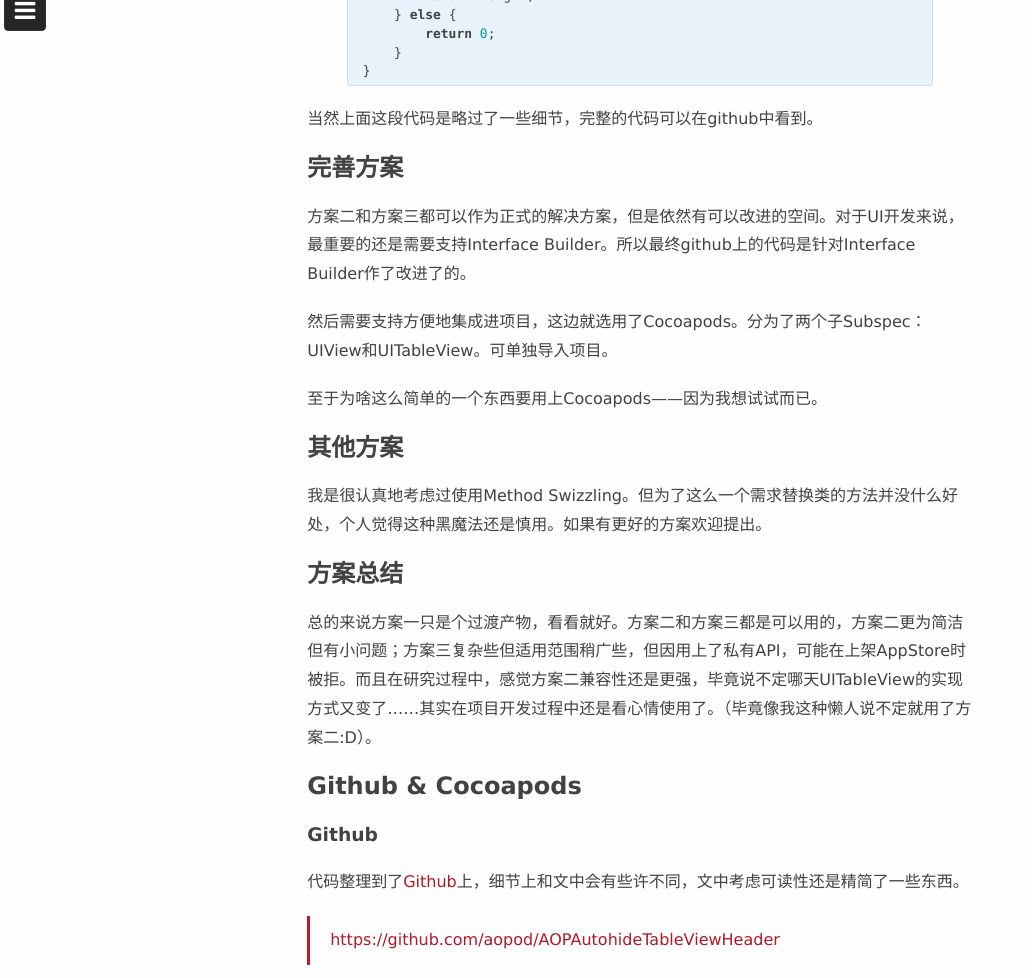
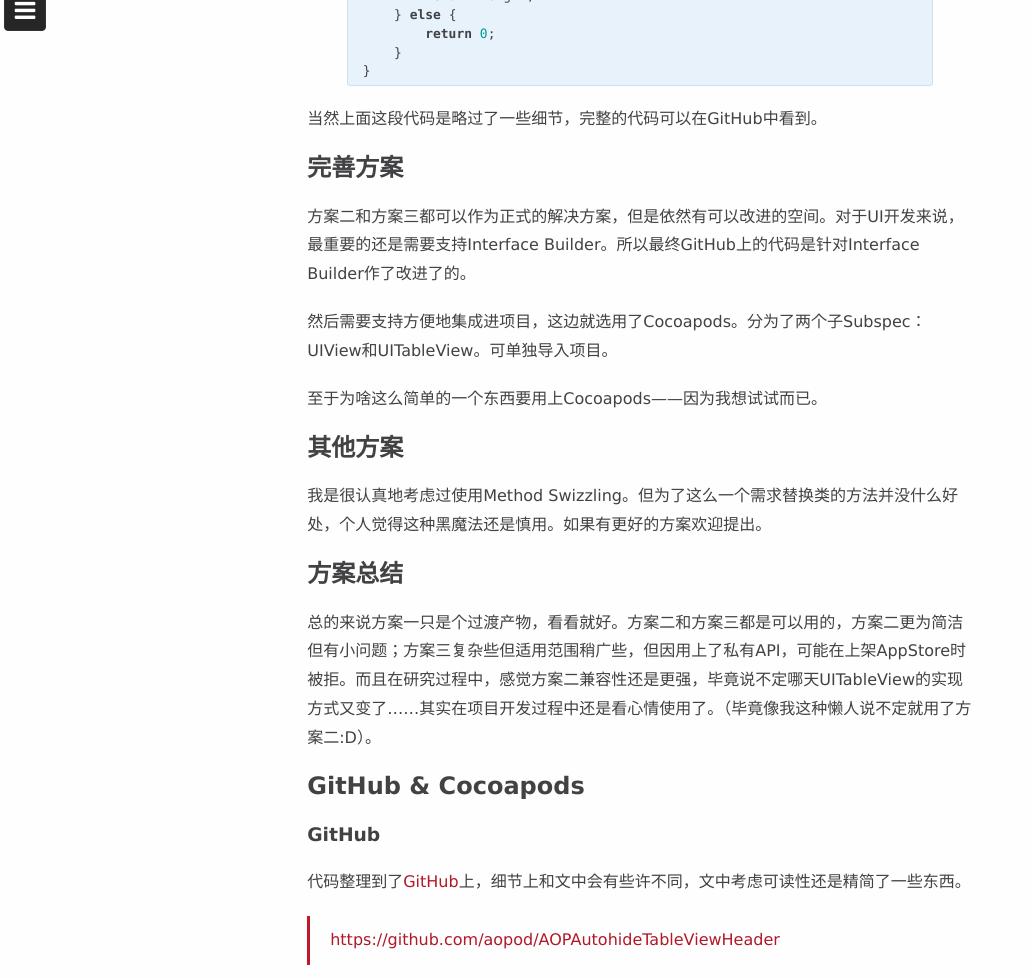
Before and after one commit to aopod/aopod.github.io, a Jekyll site: the page built from _posts/2017-04-18-autohide-tableheaderview.markdown, in a window 1280 px wide and 1400 px high, scrolled down 5773 px. Shown: the part 151-1129 px from the top of the window, without its empty margins (0-1032 px from the left). Built offline with Jekyll 4.4.1, drawn with Linux system fonts in a browser that asks for light colours; nearby versions of some CDN libraries; comment, search, counter and statistics services are not loaded.

Commit message:
Typo fix

```diff
--- a/_config.yml
+++ b/_config.yml
@@ -75,7 +75,7 @@ ao_menu_items:
     name: 'ABOUT ME'
     url: '/about'
   -
-    name: 'Github'
+    name: 'GitHub'
     url: 'https://github.com/aopod/'
     target: _blank
   -
--- a/_posts/2017-04-18-autohide-tableheaderview.markdown
+++ b/_posts/2017-04-18-autohide-tableheaderview.markdown
@@ -179,11 +179,11 @@ tags: Objective-C UITableView
 }
 {% endhighlight %}
 
-当然上面这段代码是略过了一些细节，完整的代码可以在github中看到。
+当然上面这段代码是略过了一些细节，完整的代码可以在GitHub中看到。
 
 ## 完善方案
 
-方案二和方案三都可以作为正式的解决方案，但是依然有可以改进的空间。对于UI开发来说，最重要的还是需要支持Interface Builder。所以最终github上的代码是针对Interface Builder作了改进了的。
+方案二和方案三都可以作为正式的解决方案，但是依然有可以改进的空间。对于UI开发来说，最重要的还是需要支持Interface Builder。所以最终GitHub上的代码是针对Interface Builder作了改进了的。
 
 然后需要支持方便地集成进项目，这边就选用了Cocoapods。分为了两个子Subspec：UIView和UITableView。可单独导入项目。
 
@@ -197,11 +197,11 @@ tags: Objective-C UITableView
 
 总的来说方案一只是个过渡产物，看看就好。方案二和方案三都是可以用的，方案二更为简洁但有小问题；方案三复杂些但适用范围稍广些，但因用上了私有API，可能在上架AppStore时被拒。而且在研究过程中，感觉方案二兼容性还是更强，毕竟说不定哪天UITableView的实现方式又变了……其实在项目开发过程中还是看心情使用了。（毕竟像我这种懒人说不定就用了方案二:D）。
 
-## Github & Cocoapods
+## GitHub & Cocoapods
 
-### Github
+### GitHub
 
-代码整理到了[Github](https://github.com/aopod/AOPAutohideTableViewHeader)上，细节上和文中会有些许不同，文中考虑可读性还是精简了一些东西。
+代码整理到了[GitHub](https://github.com/aopod/AOPAutohideTableViewHeader)上，细节上和文中会有些许不同，文中考虑可读性还是精简了一些东西。
 
 > [https://github.com/aopod/AOPAutohideTableViewHeader](https://github.com/aopod/AOPAutohideTableViewHeader)
 
```
